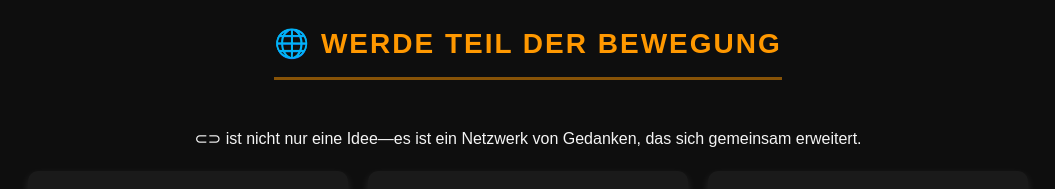
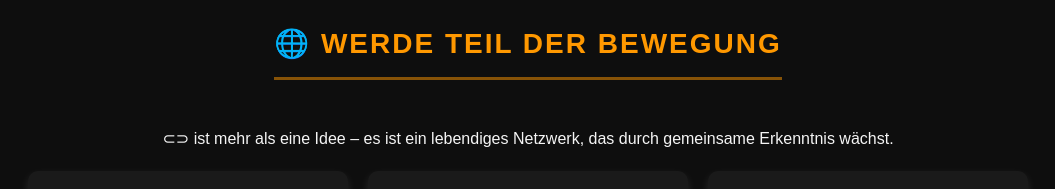
Before and after one commit to Madrick01/Solon, a plain HTML site: page index_de.html in a window 1280 px wide. Shown: the part 920-1109 px from the top of the page, without its empty margins (112-1167 px from the left). Drawn offline with Linux system fonts and the light colour scheme.

Commit message:
verbessertes wording

```diff
--- a/index_de.html
+++ b/index_de.html
@@ -43,7 +43,7 @@
 
     <div class="community-section">
         <h2>🌐 Werde Teil der Bewegung</h2>
-        <p>⊂⊃ ist nicht nur eine Idee—es ist ein Netzwerk von Gedanken, das sich gemeinsam erweitert.</p>
+        <p>⊂⊃ ist mehr als eine Idee – es ist ein lebendiges Netzwerk, das durch gemeinsame Erkenntnis wächst.</p>
         <div class="community-grid">
             <div class="community-item">
                 <img src="discord-icon.png" alt="Discord">
```
Also changed, not shown: index.html (+1 -1 lines).
